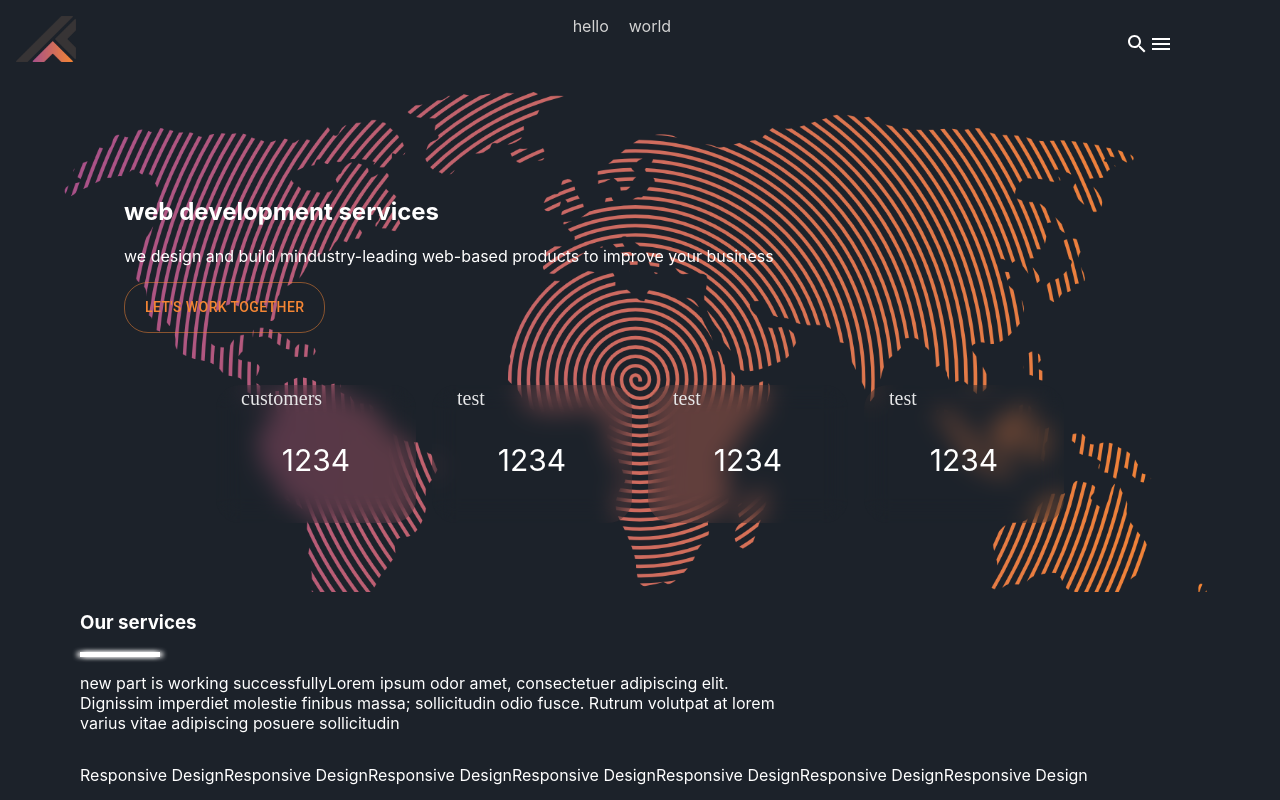
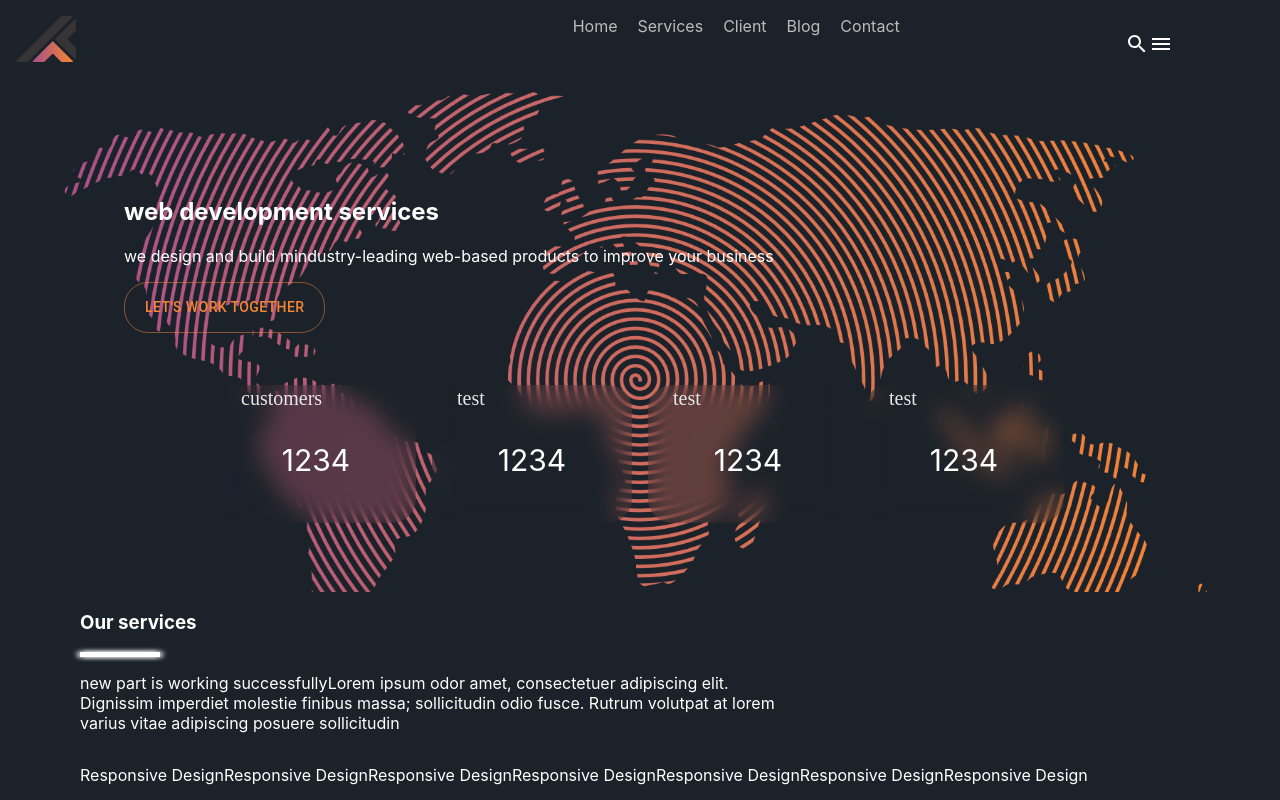
Before and after one commit to pedrambabazadeh/business-website, a React (Create React App) app: page / in a window 1280 px wide. Shown: the top 800 px of the page. Built offline with nearby package versions, Linux system fonts and the light colour scheme.

Commit message:
modify nav

```diff
--- a/src/Components/NavBar/NavBarData.js
+++ b/src/Components/NavBar/NavBarData.js
@@ -1,5 +1,8 @@
 let data = [
-    {name : 'hello'},
-    {name : 'world'}
+    {name : 'Home'},
+    {name : 'Services'},
+    {name : 'Client'},
+    {name : 'Blog'},
+    {name : 'Contact'},
 ]
 export default data
--- a/src/Components/NavBar/nav-bar.css
+++ b/src/Components/NavBar/nav-bar.css
@@ -7,5 +7,5 @@
 .nav-bar_ul li{
     display: inline-block;
     padding: 0px 10px;
-    color: lightgray; /*change*/
+    color: #BCBCBC; /*change*/
 }
--- a/src/Utils/LoremIpsum/LoremIpsum.js
+++ b/src/Utils/LoremIpsum/LoremIpsum.js
@@ -0,0 +1,4 @@
+export default LoremIpsum(number, indicator)
+{
+    return
+}
```
